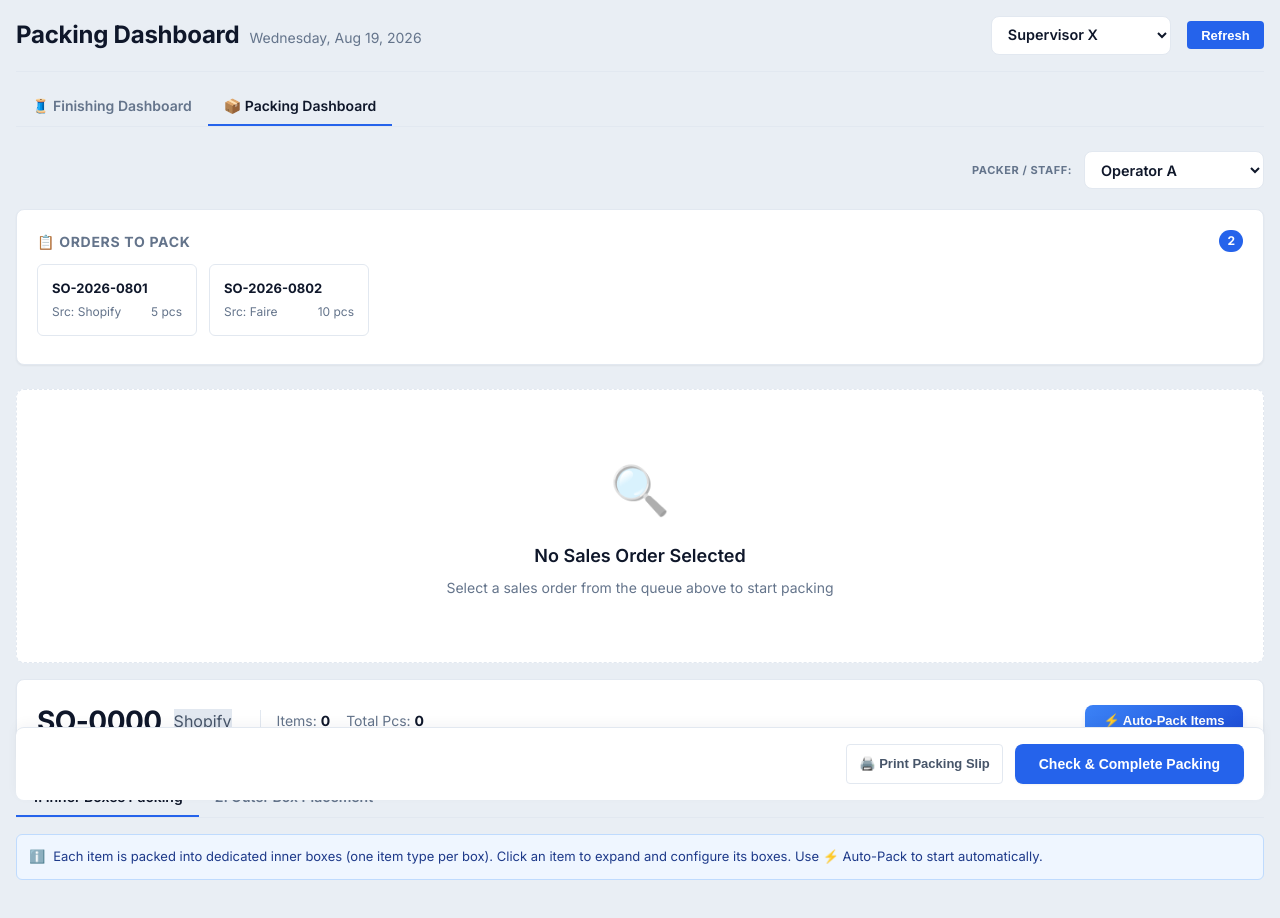
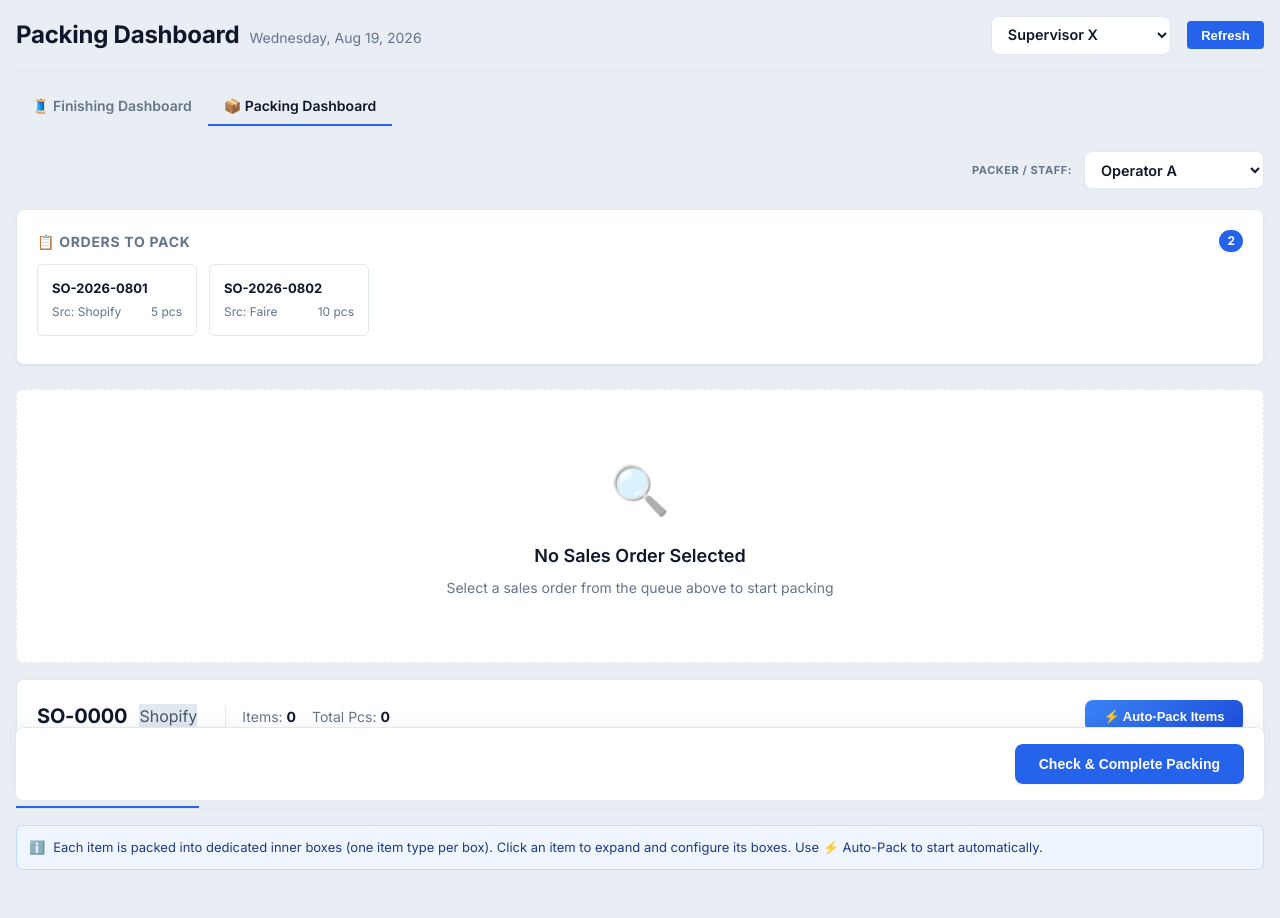
Before and after one commit to gurdhian-dhillon/storePersonWidget, a website: page app/finishing/widget.html in a window 1280 px wide. Both pictures are taken after a click on the button "📦 Packing Dashboard". Drawn offline with Linux system fonts and the light colour scheme; a script that the page names is missing.

Commit message:
Removed the printing option

```diff
--- a/app/finishing/widget.html
+++ b/app/finishing/widget.html
@@ -142,7 +142,7 @@
                         <section class="order-details-card" style="padding: 1.25rem; background: var(--surface); border: 1px solid var(--border); border-radius: var(--radius); box-shadow: var(--shadow-sm);">
                             <div class="order-info-header" style="display:flex; justify-content:space-between; align-items:center; flex-wrap:wrap; gap:1rem;">
                                 <div style="display:flex; align-items:center; gap:0.75rem;">
-                                    <span class="order-no-label" id="packing-active-order-no" style="font-size:1.75rem; font-weight:800; color:var(--text-main); letter-spacing:-0.02em;">SO-0000</span>
+                                    <span class="order-no-label" id="packing-active-order-no" style="font-size:1.25rem; font-weight:700; color:var(--text-main); letter-spacing:-0.01em;">SO-0000</span>
                                     <span class="badge" id="packing-active-source-badge" style="background:#e2e8f0; color:#475569;">Shopify</span>
                                     <div class="order-meta-info" style="font-size:0.875rem; color:var(--text-muted); margin-left:1rem; display:flex; gap:1rem; border-left:1px solid var(--border); padding-left:1rem; align-items:center;">
                                         <span>Items: <strong id="packing-active-items-count" style="color:var(--text-main);">0</strong></span>
@@ -222,9 +222,6 @@
                                 <!-- Verification issues displayed here -->
                             </div>
                             <div class="packing-buttons">
-                                <button type="button" class="action-btn-secondary" onclick="printPackingSlip3D()">
-                                    🖨️ Print Packing Slip
-                                </button>
                                 <button type="button" class="primary-btn" id="save-packing-btn" onclick="savePackingData3D()">
                                     Check & Complete Packing
                                 </button>
```
